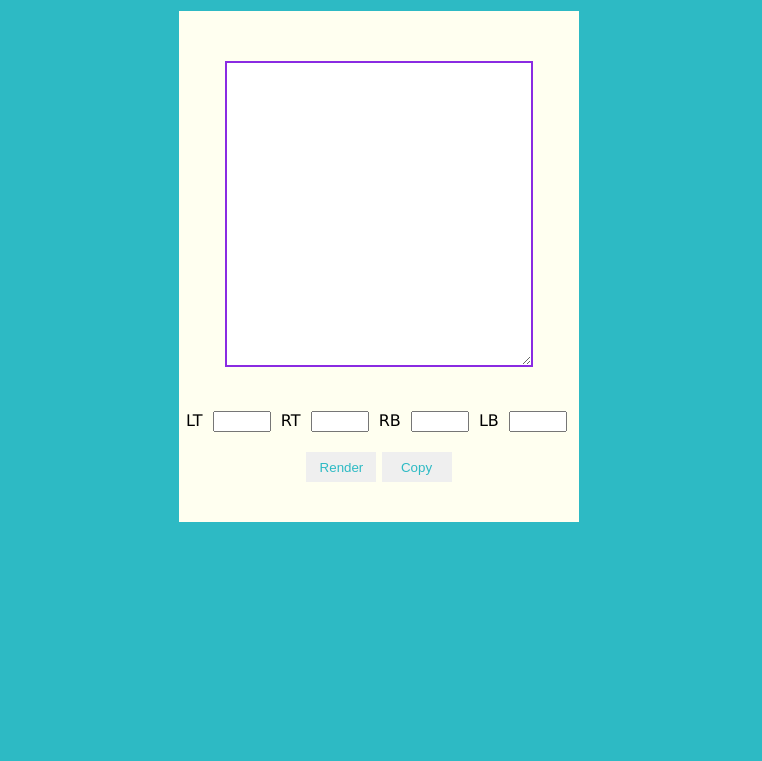
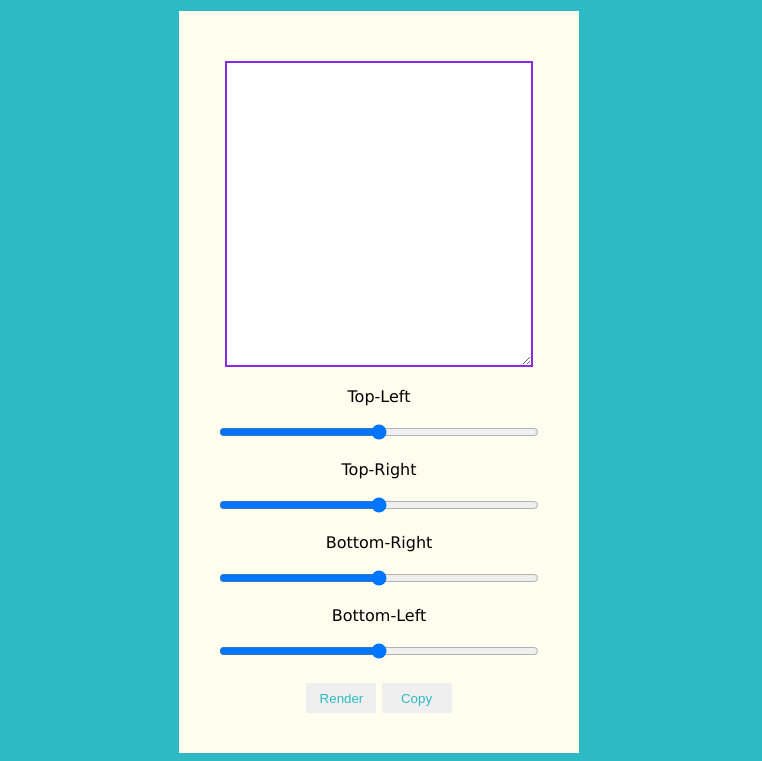
Before and after one commit to lucascprazeres/Vanilla-JS-scratches, a plain HTML site: page Border-Radius-Gen/index.html in a window 1280 px wide. Shown: the part 114-875 px from the top of the page, without its empty margins (261-1023 px from the left). Before the commit the page ends 800 px from the top, so only its background shows below. Drawn offline with Linux system fonts and the light colour scheme.

Commit message:
changed inputs to range type

```diff
--- a/Border-Radius-Gen/assets/css/index.css
+++ b/Border-Radius-Gen/assets/css/index.css
@@ -34,13 +34,11 @@ h1 {
 .border-control{
     width: 100%;
     text-align: center;
-    margin-top: 40px;
 
 }
 
 .border-control input {
-    width: 50px;
-    margin: 0 5px;
+    width: 80%;
 }
 
 .btn-submit, .btn-copy {
@@ -52,13 +50,3 @@ h1 {
     border: none;
     color: #2dbac4;
 }
-
-.display {
-    height: auto;
-    width: 100%;
-    background: none;
-    border:none;
-}
-.display:focus {
-    border: none;
-}
--- a/Border-Radius-Gen/index.html
+++ b/Border-Radius-Gen/index.html
@@ -14,18 +14,17 @@
 
         </textarea>
         <form class="border-control">
-            <label for="left-top">LT</label>
-            <input type="number" id="top-left">
-            <label for="rigth-top">RT</label>
-            <input type="number" id="top-right">
-            <label for="rigth-bottom">RB</label>
-            <input type="number" id="bottom-right">
-            <label for="left-bottom">LB</label>
-            <input type="number" id="bottom-left">
-            <button type="submit" class="btn-submit">Render</button>
-            <button type="button" class="btn-copy">Copy</button>
+            <p>Top-Left</p>
+            <input type="range" id="top-left" min="-100" max="100">
+            <p>Top-Right</p>
+            <input type="range" id="top-right">
+            <p>Bottom-Right</p>
+            <input type="range" id="bottom-right">
+            <p>Bottom-Left</p>
+            <input type="range" id="bottom-left">
         </form>
-
+        <button type="submit" class="btn-submit">Render</button>
+        <button type="button" class="btn-copy">Copy</button>
     </div>
     <div class="clipboard"></div>
 
```
